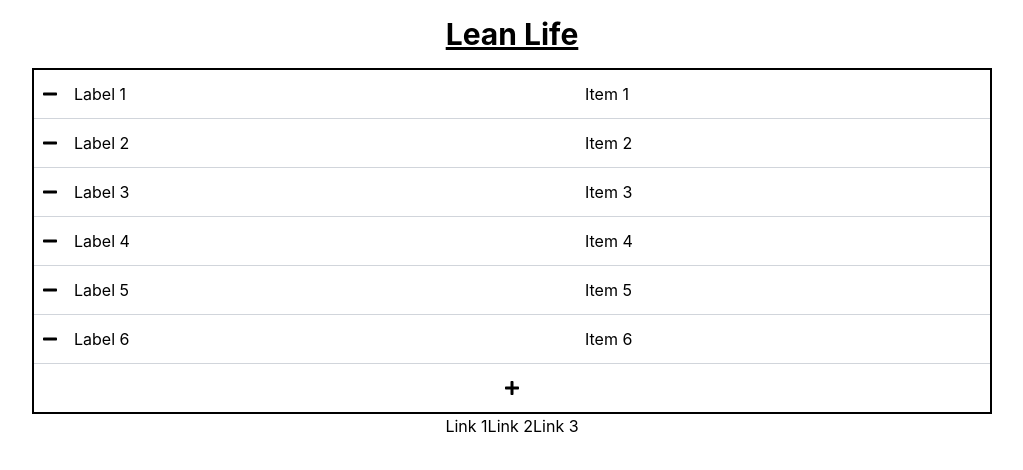
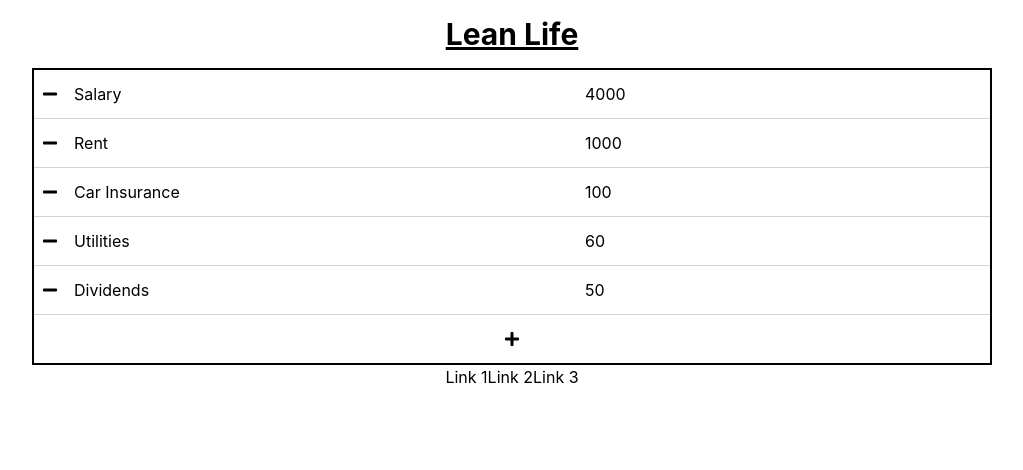
Before and after one commit to jnavarro30/lean-life, a React (Create React App) app: page / in a window 1280 px wide. Shown: the top 470 px of the page, without its empty margins (128-1151 px from the left). Built offline with nearby package versions, Linux system fonts and the light colour scheme.

Commit message:
update dummy text

```diff
--- a/src/components/BudgetGrid.tsx
+++ b/src/components/BudgetGrid.tsx
@@ -3,17 +3,16 @@ import { FaMinus, FaPlus } from 'react-icons/fa';
 
 interface RowData {
     label: string;
-    item: string;
+    item: number;
 }
 
 function BudgetGrid(): JSX.Element {
     const [rows, setRows] = useState<RowData[]>([
-        { label: 'Label 1', item: 'Item 1' },
-        { label: 'Label 2', item: 'Item 2' },
-        { label: 'Label 3', item: 'Item 3' },
-        { label: 'Label 4', item: 'Item 4' },
-        { label: 'Label 5', item: 'Item 5' },
-        { label: 'Label 6', item: 'Item 6' }
+        { label: 'Salary', item: 4000 },
+        { label: 'Rent', item: 1000 },
+        { label: 'Car Insurance', item: 100 },
+        { label: 'Utilities', item: 60 },
+        { label: 'Dividends', item: 50 }
     ]);
 
     const labelRefs = useRef<Array<HTMLInputElement | null>>([]);
@@ -34,7 +33,7 @@ function BudgetGrid(): JSX.Element {
         setRows(newRows);
     };
 
-    const handleItemChange = (index: number, value: string) => {
+    const handleItemChange = (index: number, value: number) => {
         const newRows = [...rows];
         newRows[index].item = value;
         setRows(newRows);
@@ -45,7 +44,7 @@ function BudgetGrid(): JSX.Element {
     };
 
     const addRow = () => {
-        const newRows = [...rows, { label: '', item: '' }];
+        const newRows = [...rows, { label: '', item: 0 }];
         setRows(newRows);
     };
 
@@ -68,7 +67,7 @@ function BudgetGrid(): JSX.Element {
                         <input
                             type="text"
                             value={row.item}
-                            onChange={(e) => handleItemChange(index, e.target.value)}
+                            onChange={(e) => handleItemChange(index, Number(e.target.value))}
                             ref={el => itemRefs.current[index] = el}
                             className="input-item outline-none mr-1 w-full"
                             placeholder="Item"
```
